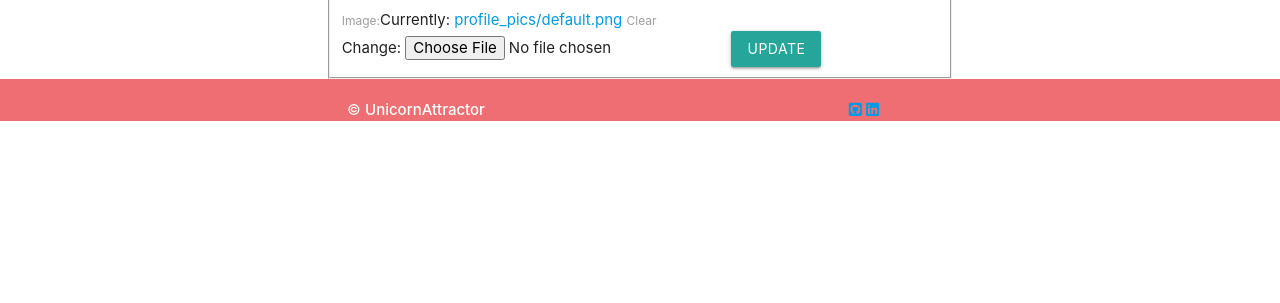
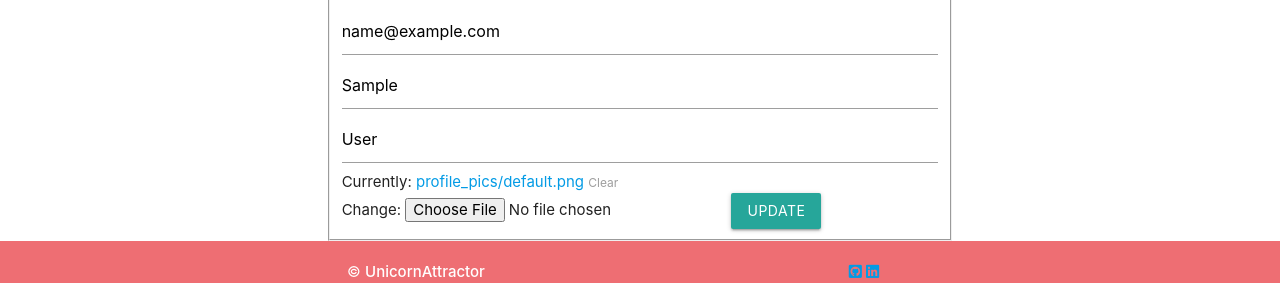
Before and after one commit to hebs87/unicorn-attractor-milestone-four, a Django app: page /accounts/profile/ in a window 1280 px wide. Shown: the part 588-891 px from the top of the page. Before the commit the page ends 709 px from the top, so only its background shows below. Run offline with Django 3.2, Linux system fonts and the light colour scheme; the visitor is signed in with stand-in values (Sample User, id 1); some libraries are stand-ins or nearby versions.

Commit message:
Added icons to forms in profile.html

```diff
--- a/accounts/templates/profile.html
+++ b/accounts/templates/profile.html
@@ -20,8 +20,10 @@
             <fieldset class="form-group">
                 <legend>Edit Your Details</legend>
                 {% csrf_token %}
-                {{  user_form.username|materializecss }}
-                {{  profile_form|materializecss }}
+                {{  user_form.email|materializecss:'icon=fas fa-at' }}
+                {{  user_form.first_name|materializecss:'icon=fas fa-signature' }}
+                {{  user_form.last_name|materializecss:'icon=fas fa-signature' }}
+                {{  profile_form.image|materializecss }}
                 <button type="submit" class="btn btn-primary">Update</button>
             </fieldset>
         </form>
```
